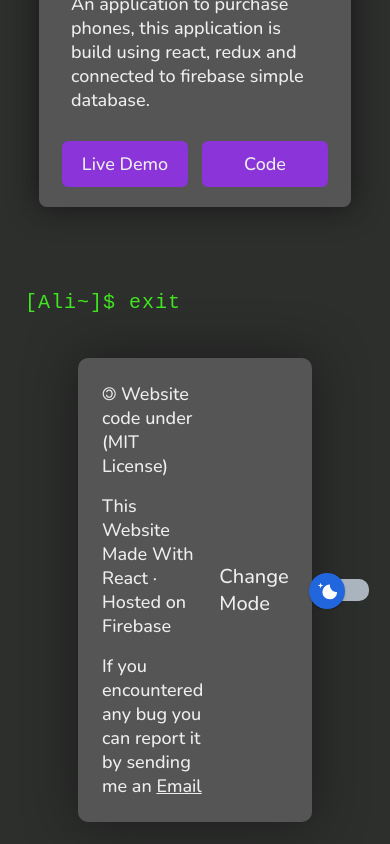
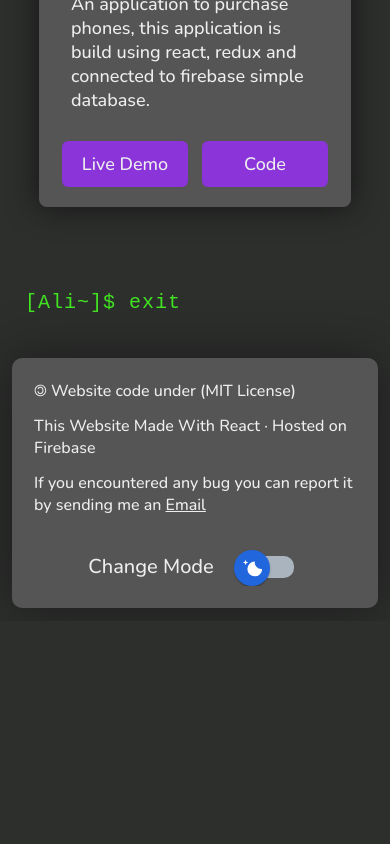
Before and after one commit to sharon-xa/my-portfolio, a React (Create React App) app: page /projects in a window 390 px wide. Shown: the part 2977-3821 px from the top of the page. After the commit the page ends 3598 px from the top, so only its background shows below. Built offline with nearby package versions, Linux system fonts and the light colour scheme.

Commit message:
footer is working with phones and tablets now

```diff
--- a/src/components/Footer.module.css
+++ b/src/components/Footer.module.css
@@ -18,7 +18,6 @@
     gap: 1em;
 
     box-shadow: var(--shadow);
-
 }
 
 .info {
@@ -49,64 +48,59 @@
     text-decoration: none;
 }
 
-.switch {
-    position: relative;
-    display: inline-block;
-    width: 60px;
-    height: 34px;
+/* Extra small devices (phones, 600px and down) */
+@media only screen and (max-width: 600px) {
+    .container {
+        margin-bottom: .8em;
     }
 
-/* Hide default HTML checkbox */
-.switch input {
-    opacity: 0;
-    width: 0;
-    height: 0;
+    .footer {
+        width: 94%;
+        padding: 1.4em;
+
+        flex-direction: column;
+        gap: 2em;
     }
 
-/* The slider */
-.slider {
-    position: absolute;
-    cursor: pointer;
-    top: 0;
-    left: 0;
-    right: 0;
-    bottom: 0;
-    background-color: #646464;
-    -webkit-transition: .4s;
-    transition: .4s;
+    .info {
+        gap: .8em;
     }
 
-.slider:before {
-    position: absolute;
-    content: "";
-    height: 26px;
-    width: 26px;
-    left: 4px;
-    bottom: 4px;
-    background-color: rgb(243, 243, 243);
-    -webkit-transition: .4s;
-    transition: .4s;
+    .info p {
+        font-size: var(--fs-200);
+    }
 }
 
-input:checked+.slider {
-    background-color: #202425;
+/* Small devices (portrait tablets and large phones, 600px and up) */
+@media only screen and (min-width: 600px) {
+    .container {
+        margin-bottom: 1.4em;
     }
 
-input:focus+.slider {
-    box-shadow: 0 0 1px #2196F3;
+    .footer {
+        width: 60%;
+
+        flex-direction: column;
+        gap: 2em;
     }
 
-input:checked+.slider:before {
-    -webkit-transform: translateX(26px);
-    -ms-transform: translateX(26px);
-    transform: translateX(26px);
+    .info p {
+        font-size: var(--fs-300);
+    }
 }
 
-/* Rounded sliders */
-.slider.round {
-    border-radius: 34px;
+/* Large devices (laptops/desktops, 992px and up) */
+@media only screen and (min-width: 1450px) {
+    .container {
+        margin-bottom: 1.6em;
     }
 
-.slider.round:before {
-    border-radius: 50%;
+    .footer {
+        flex-direction: row;
+        gap: 2em;
     }
+
+    .info p {
+        font-size: var(--fs-300);
+    }
+}
```
Lines whose indentation alone changed are shown as unchanged.
